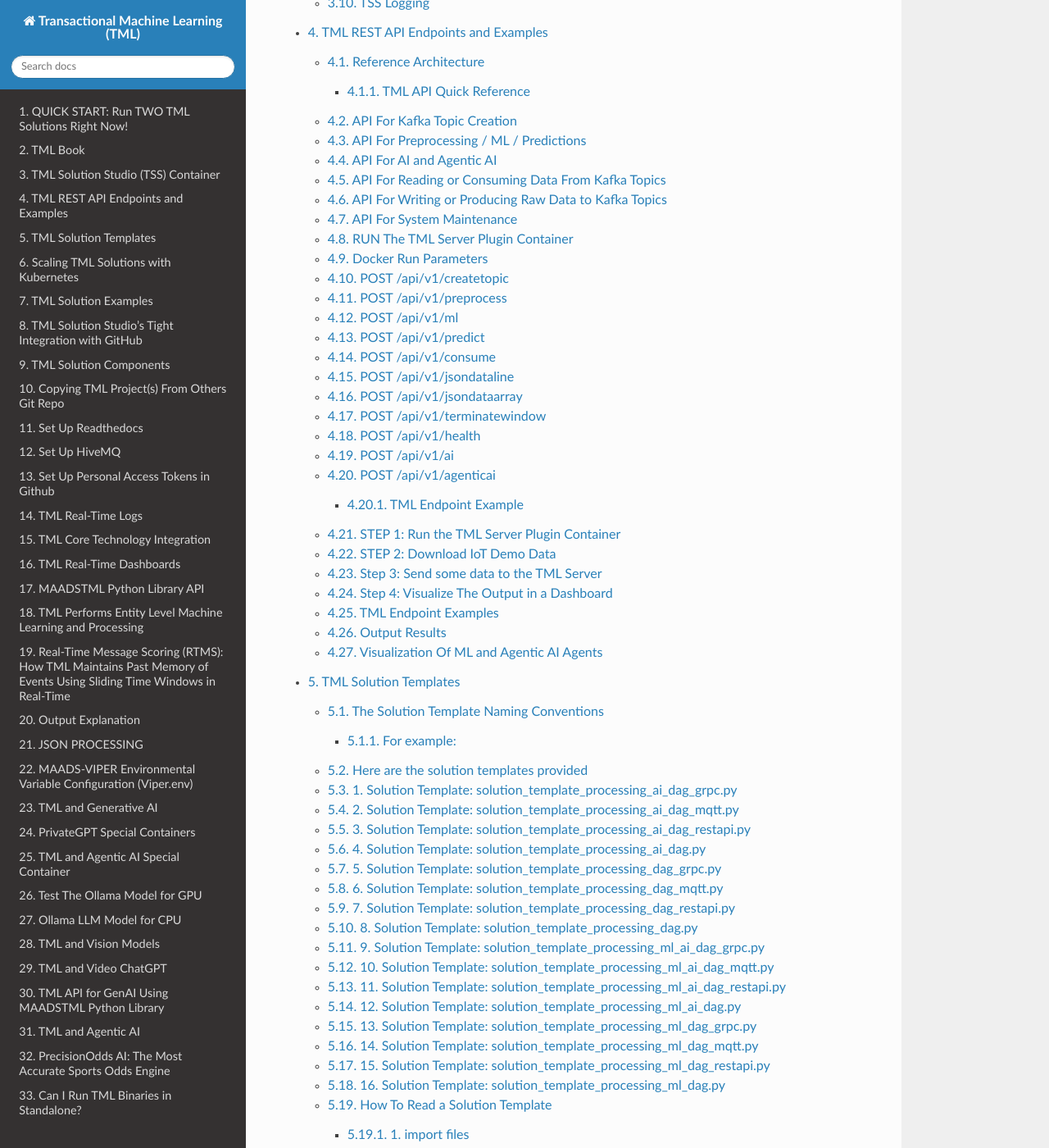
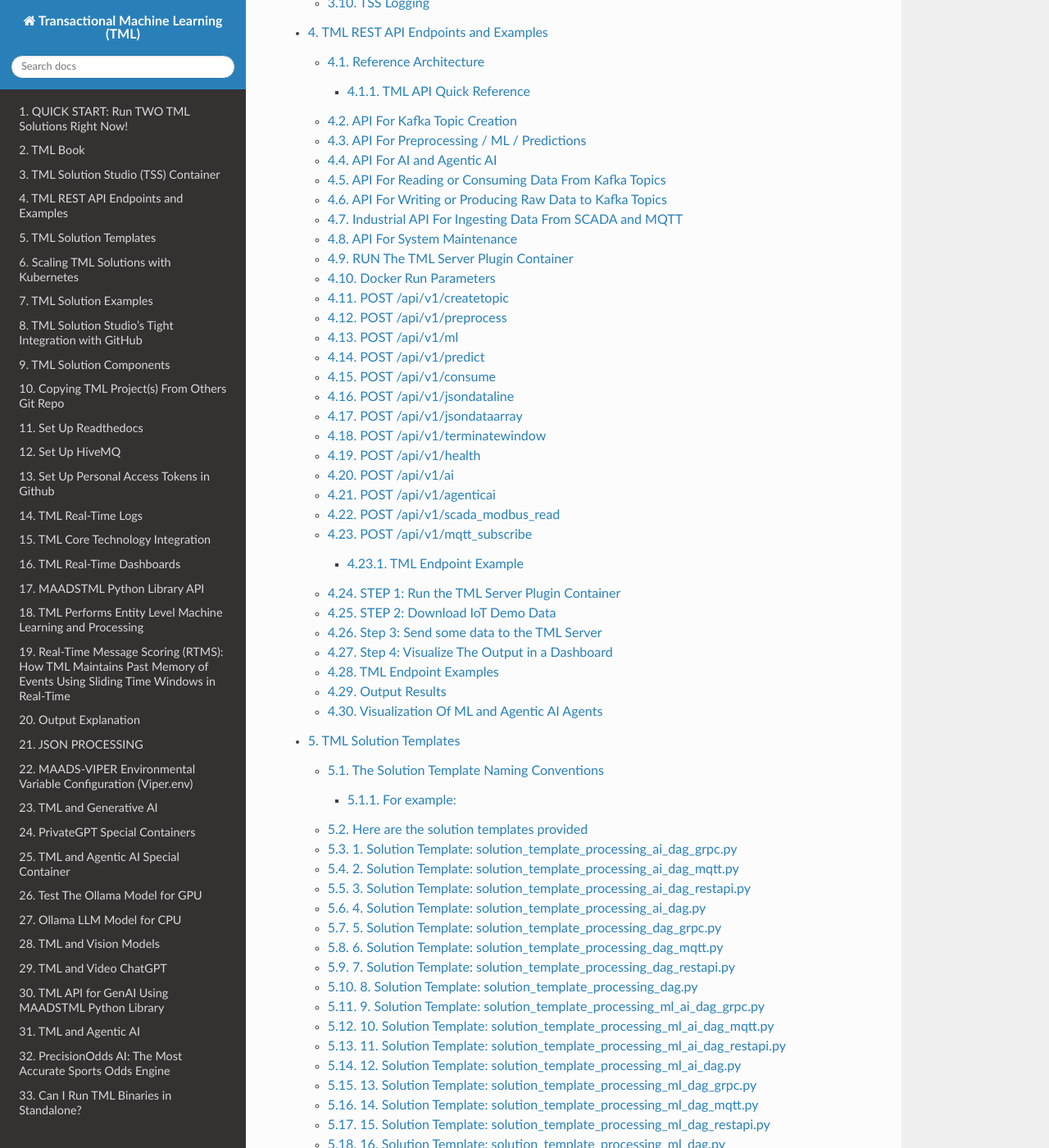
Before and after one commit to smaurice101/readthedocs, a Sphinx documentation site: the page built from docs/source/index.rst, in a window 1280 px wide and 1400 px high, scrolled down 5719 px. Shown: the whole window at 82% size. Built offline with Sphinx 7.4.7 and the Read the Docs theme 3.1.0, drawn with Linux system fonts in a browser that asks for light colours; pages that are not in the unit, such as notebooks, are missing from menus; some of the changed lines change nothing that is shown; some of the changed text lies outside the part shown.

Commit message:
Update tmlapi.rst

```diff
--- a/docs/source/tmlapi.rst
+++ b/docs/source/tmlapi.rst
@@ -50,6 +50,12 @@
 
 - ``POST /api/v1/jsondataline`` - [`click <https://tml.readthedocs.io/en/latest/tmlapi.html#post-api-v1-jsondataline>`_] Send single JSON → 200
 - ``POST /api/v1/jsondataarray`` - [`click <https://tml.readthedocs.io/en/latest/tmlapi.html#post-api-v1-jsondataarray>`_] Send JSON array → 200
+
+Industrial API For Ingesting Data From SCADA and MQTT
+-----------------------------------------------------
+
+- ``POST /api/v1/scada_modbus_read`` - [`click <https://tml.readthedocs.io/en/latest/tmlapi.html#post-api-v1-ai>`_] Directly connect to a SCADA/Modbus system and ingest real-time data → 200,400
+- ``POST /api/v1/mqtt_subscribe`` - [`click <https://tml.readthedocs.io/en/latest/tmlapi.html#post-api-v1-agenticai>`_] Directly connect to a MQTT system and ingest real-time data  → 200,400
 
 API For System Maintenance
 -------------------------------
@@ -1816,6 +1822,146 @@
 - *200* – Agents created and initiated (plain text).
 - *400* – ``"Missing or invalid request"``
 
+
+POST /api/v1/scada_modbus_read
+-------------------------------
+
+**Description:**
+Directly connect to a SCADA/modbus system and extract or ingest real-time data and perform advanced processing, machine learning and AI:  **No PI Historian is needed.**  This is a very powerful way to perform low-cost, highly advanced processing in a matter of seconds.
+
+**Request JSON Parameters:**
+
+``scada_host`` *(string, required)* - Host of the SCADA system
+``scada_port`` *(int, required)* - Port of the SCADA system
+``slave_id`` *(int, required default=1)* - Slave ID of the SCADA system
+``read_interval_seconds`` *(int, required default=2)* - Interval in seconds to read SCADA
+``callback_url`` *(string, required)* - This is your callback url - TML will re-route and POST the output to this url. Separate multipe URL with comma
+``max_reads``  *(int, leave as is default=-1)*
+``start_register``: 40001 *(string, required default=40001)* - This is the start of the register for the field data being captured.
+``sendtotopic`` *(string, optional)* - This is the Kafka topic the SCADA data will be written to for TML processing.  Change to any name.
+``createvariables`` *(string, optional)*  - This allows users to perform mathematical calculations on the SCADA variables that can be used in machine learning and AI.
+``fields`` *(array of string, required)* - This is an array of strings to extract from the SCADA registers.  Based on the **start_register** value TML will start reading the field values from start_register.
+``scaling`` *(dict, required)* - This is the scaling for the fields.
+
+**Example Request (Python - async):**
+
+.. code-block::
+
+    import httpx
+    import asyncio
+    import json
+
+    url = "http://localhost:9002/api/v1/scada_modbus_read"
+
+    async def read_modbus():
+        # Load payload.json
+        with open("payload.json", "r") as f:
+            payload = json.load(f)
+
+        headers = {
+            "Content-Type": "application/json",
+        }
+
+        async with httpx.AsyncClient() as client:
+            response = await client.post(url, json=payload, headers=headers)
+
+        print("Status:", response.status_code)
+        print("Response body:", response.text)
+
+
+    # Run it
+    if __name__ == "__main__":
+        asyncio.run(read_modbus())
+
+
+**Example Request (Javascript - async):**
+
+.. code-block::
+
+    import fetch from "node-fetch";  // or use native fetch on newer Node
+
+    const url = "http://localhost:9002/api/v1/scada_modbus_read";
+
+    // Load payload.json (or hard‑code if you prefer)
+    const fs = require("fs");
+
+    async function readModbus() {
+      const payload = JSON.parse(fs.readFileSync("payload.json", "utf-8"));
+
+      const res = await fetch(url, {
+        method: "POST",
+        headers: {
+          "Content-Type": "application/json",
+        },
+        body: JSON.stringify(payload),
+      });
+
+      const text = await res.text();
+      console.log("Status:", res.status);
+      console.log("Response body:", text);
+    }
+
+    // Run
+    (async () => {
+      await readModbus();
+    })();
+
+**Example Request (React - async):**
+
+.. code-block::
+
+    import React, { useState } from "react";
+
+    const ModbusReader = () => {
+      const [response, setResponse] = useState("");
+      const [isLoading, setIsLoading] = useState(false);
+
+      // Example payload (or load it how you prefer)
+      const payload = {
+        device: "192.168.1.100",
+        slave_id: 1,
+        register_type: "holding",
+        start_address: 100,
+        count: 10,
+      };
+
+      const submitRequest = async () => {
+        setIsLoading(true);
+        try {
+          const res = await fetch("http://localhost:9002/api/v1/scada_modbus_read", {
+            method: "POST",
+            headers: {
+              "Content-Type": "application/json",
+            },
+            body: JSON.stringify(payload),
+          });
+
+          const text = await res.text();
+          setResponse(`Status: ${res.status}\n\nBody:\n${text}`);
+        } catch (err) {
+          setResponse(`Error: ${err.message}`);
+        }
+        setIsLoading(false);
+      };
+
+      return (
+        <div>
+          <h2>SCADA Modbus Read</h2>
+          <button onClick={submitRequest} disabled={isLoading}>
+            {isLoading ? "Reading..." : "Read Modbus"}
+          </button>
+          <pre style={{ marginTop: "1rem" }}>{response}</pre>
+        </div>
+      );
+    };
+
+    export default ModbusReader;
+
+POST /api/v1/mqtt_subscribe
+-----------------------------
+
+
+
 TML Endpoint Example
 ========================
 
```
